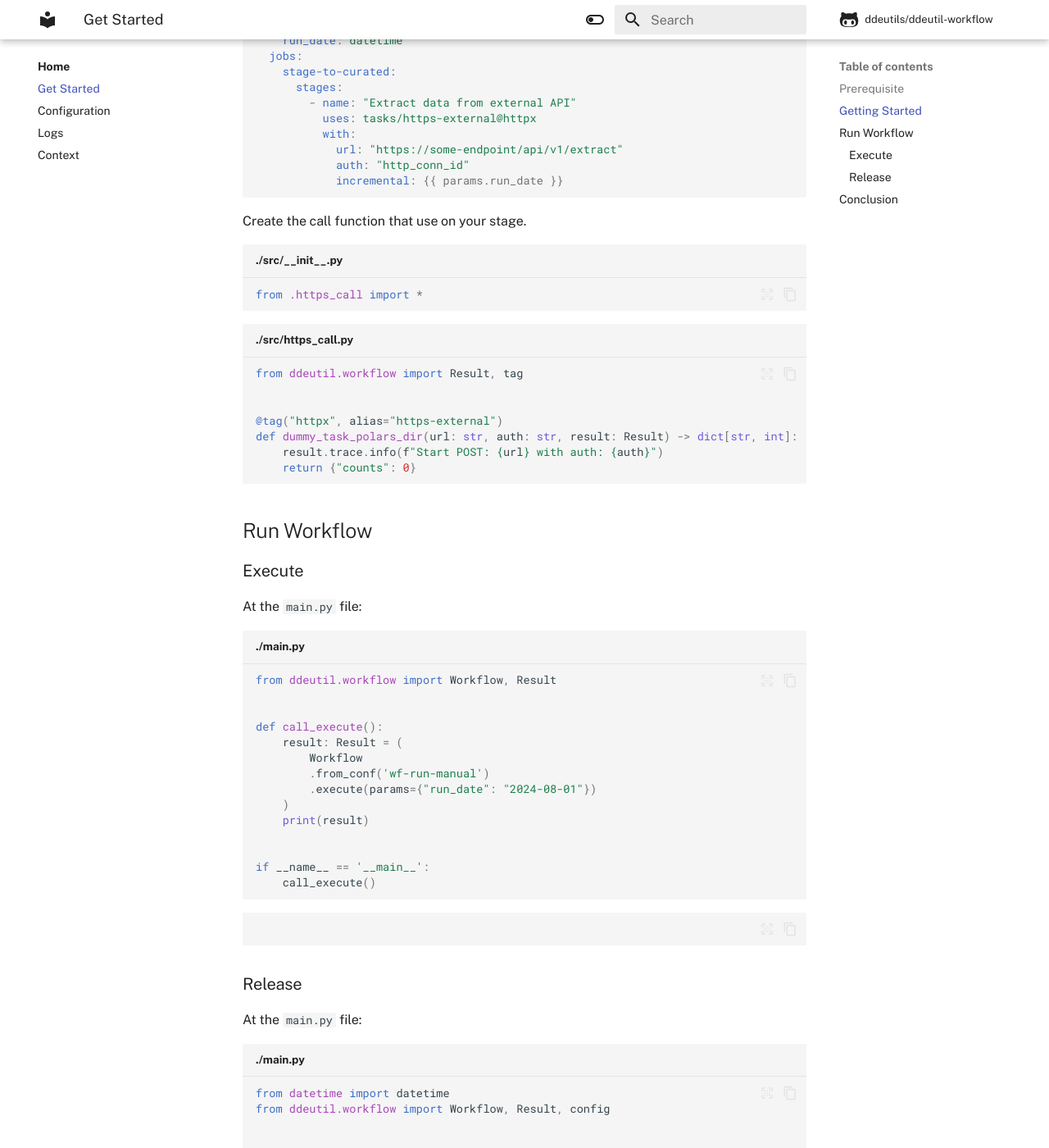
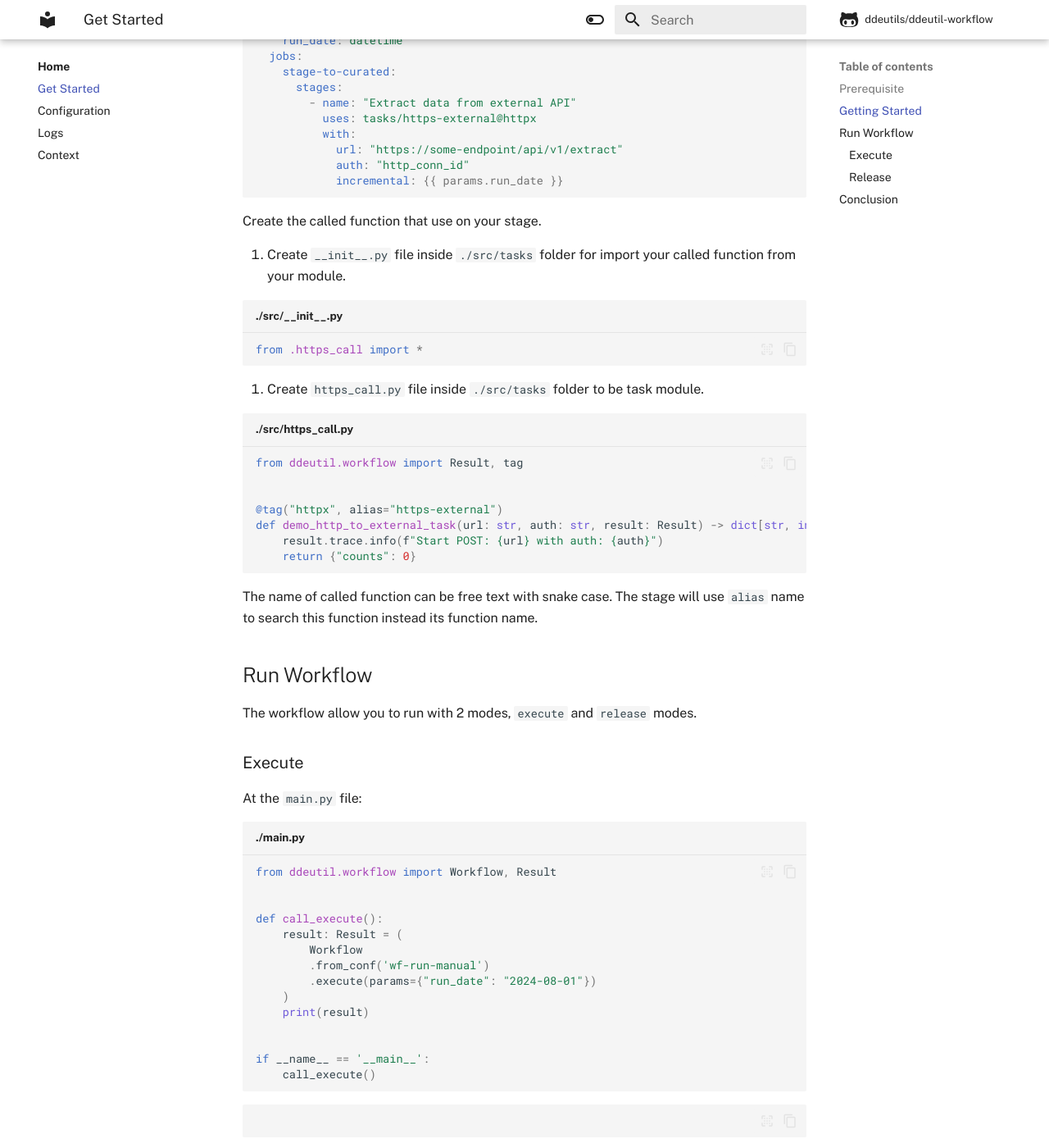
Before and after one commit to ddeutils/ddeutil-workflow, an MkDocs documentation site: the page built from docs/getting-started.md, in a window 1280 px wide and 1400 px high, scrolled down 1096 px. Shown: the whole window at 82% size. Built offline with MkDocs 1.6.1 and Material for MkDocs 9.7.7, drawn with Linux system fonts in a browser that asks for light colours; comment, search, counter and statistics services are not loaded.

````diff
--- a/docs/getting-started.md
+++ b/docs/getting-started.md
@@ -56,23 +56,33 @@
             incremental: {{ params.run_date }}
 ```
 
-Create the call function that use on your stage.
+Create the called function that use on your stage.
 
-```python title="./src/__init__.py"
-from .https_call import *
-```
+1. Create `__init__.py` file inside `./src/tasks` folder for import your called
+   function from your module.
 
-```python title="./src/https_call.py"
-from ddeutil.workflow import Result, tag
+   ```python title="./src/__init__.py"
+   from .https_call import *
+   ```
+
+2. Create `https_call.py` file inside `./src/tasks` folder to be task module.
+
+   ```python title="./src/https_call.py"
+   from ddeutil.workflow import Result, tag
 
 
-@tag("httpx", alias="https-external")
-def dummy_task_polars_dir(url: str, auth: str, result: Result) -> dict[str, int]:
-    result.trace.info(f"Start POST: {url} with auth: {auth}")
-    return {"counts": 0}
-```
+   @tag("httpx", alias="https-external")
+   def demo_http_to_external_task(url: str, auth: str, result: Result) -> dict[str, int]:
+       result.trace.info(f"Start POST: {url} with auth: {auth}")
+       return {"counts": 0}
+   ```
+
+   The name of called function can be free text with snake case. The stage will
+   use `alias` name to search this function instead its function name.
 
 ## Run Workflow
+
+The workflow allow you to run with 2 modes, `execute` and `release` modes.
 
 ### Execute
 
````
Also changed, not shown: docs/deploy/docker.md (added, +3 -0 lines), 1 other file.
